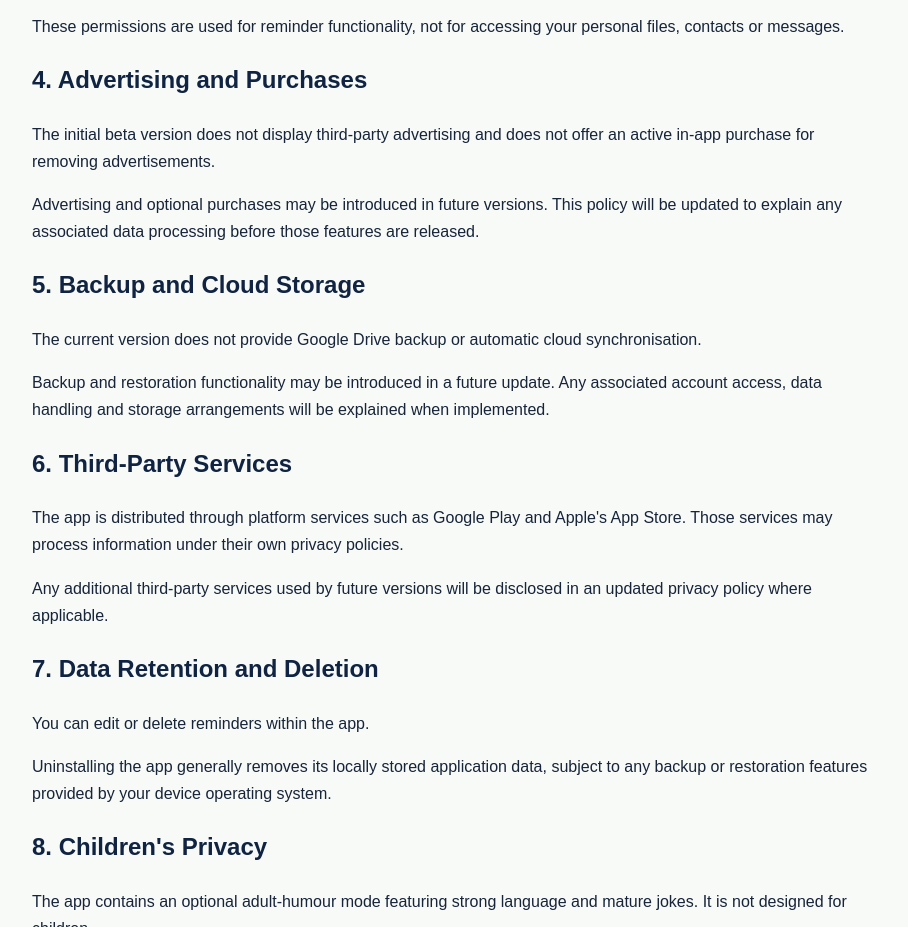
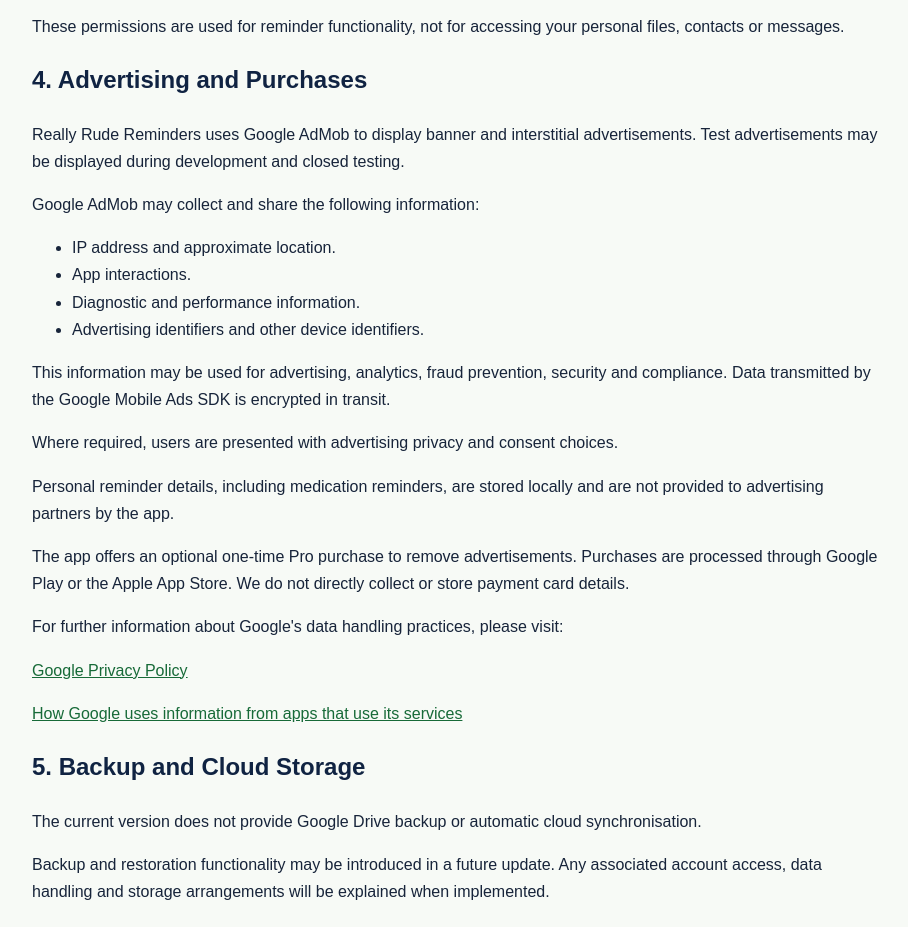
Before and after one commit to lydanial/real-apps-uk, a plain HTML site: page really-rude-reminders/privacy.html in a window 1280 px wide. Shown: the part 783-1710 px from the top of the page, without its empty margins (183-1091 px from the left). Drawn offline with Linux system fonts and the light colour scheme.

Commit message:
Update privacy.html

```diff
--- a/really-rude-reminders/privacy.html
+++ b/really-rude-reminders/privacy.html
@@ -51,11 +51,33 @@
 
 <p>These permissions are used for reminder functionality, not for accessing your personal files, contacts or messages.</p>
 
+
 <h2>4. Advertising and Purchases</h2>
 
-<p>The initial beta version does not display third-party advertising and does not offer an active in-app purchase for removing advertisements.</p>
+<p>Really Rude Reminders uses Google AdMob to display banner and interstitial advertisements. Test advertisements may be displayed during development and closed testing.</p>
 
-<p>Advertising and optional purchases may be introduced in future versions. This policy will be updated to explain any associated data processing before those features are released.</p>
+<p>Google AdMob may collect and share the following information:</p>
+
+<ul>
+  <li>IP address and approximate location.</li>
+  <li>App interactions.</li>
+  <li>Diagnostic and performance information.</li>
+  <li>Advertising identifiers and other device identifiers.</li>
+</ul>
+
+<p>This information may be used for advertising, analytics, fraud prevention, security and compliance. Data transmitted by the Google Mobile Ads SDK is encrypted in transit.</p>
+
+<p>Where required, users are presented with advertising privacy and consent choices.</p>
+
+<p>Personal reminder details, including medication reminders, are stored locally and are not provided to advertising partners by the app.</p>
+
+<p>The app offers an optional one-time Pro purchase to remove advertisements. Purchases are processed through Google Play or the Apple App Store. We do not directly collect or store payment card details.</p>
+
+<p>For further information about Google's data handling practices, please visit:</p>
+
+<p><a href="https://policies.google.com/privacy">Google Privacy Policy</a></p>
+
+<p><a href="https://policies.google.com/technologies/partner-sites">How Google uses information from apps that use its services</a></p>
 
 <h2>5. Backup and Cloud Storage</h2>
 
```
